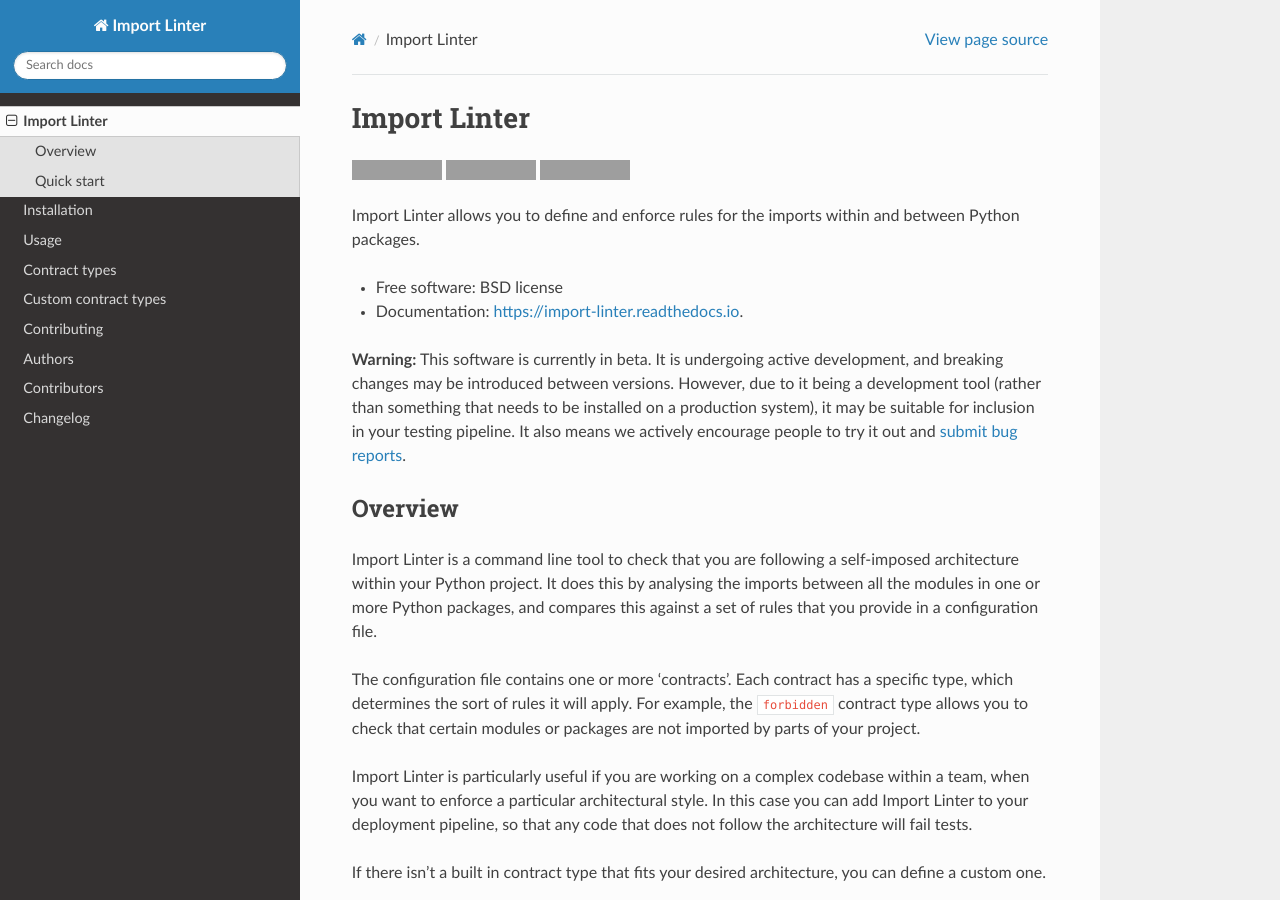
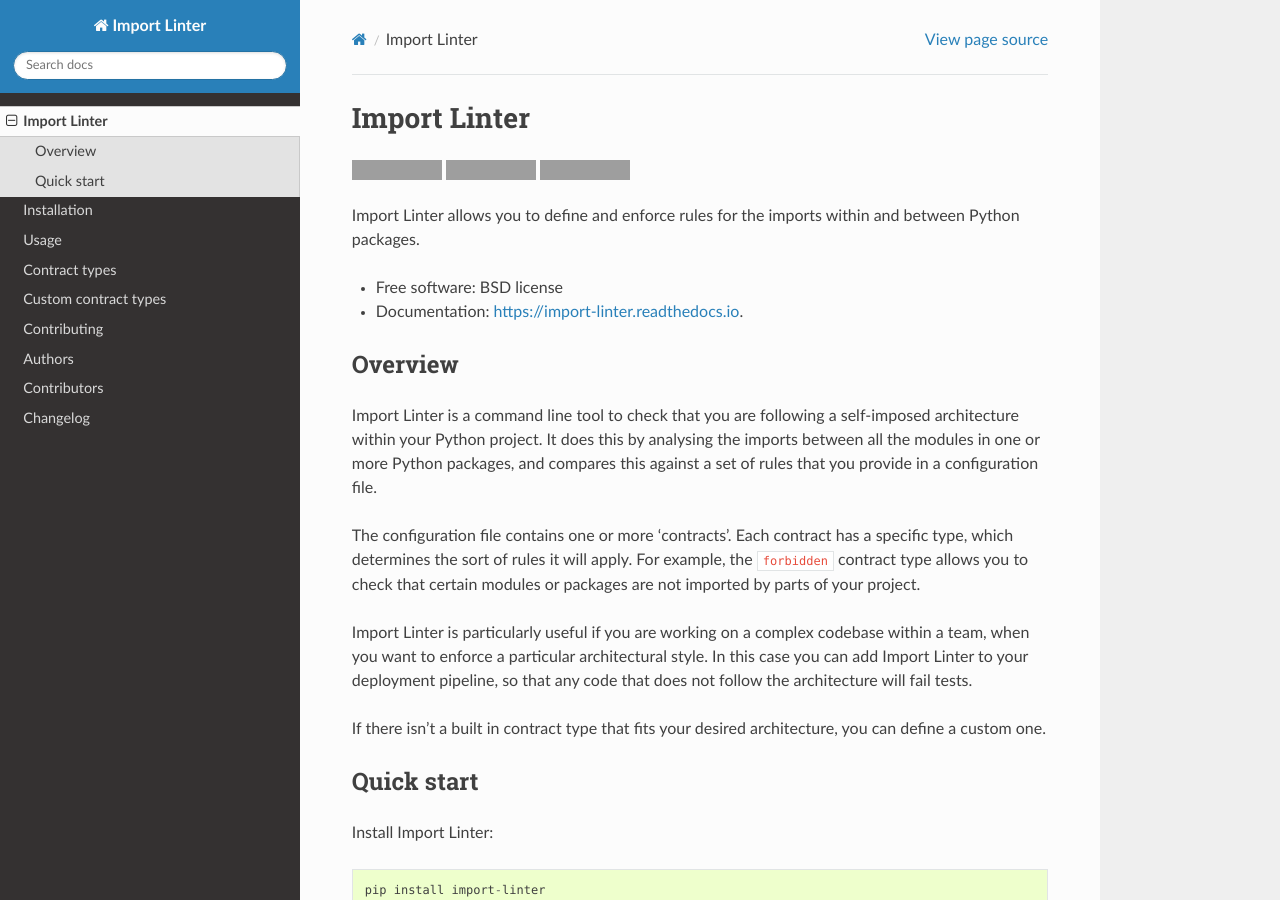
Before and after one commit to seddonym/import-linter, a Sphinx documentation site: the page built from docs/readme.rst, in a window 1280 px wide and 900 px high. Built offline with Sphinx 7.4.7 and the Read the Docs theme 2.0.0, drawn with Linux system fonts in a browser that asks for light colours; grey boxes are pictures that could not be loaded.

```diff
--- a/README.rst
+++ b/README.rst
@@ -17,13 +17,6 @@ Import Linter allows you to define and enforce rules for the imports within and
 
 * Free software: BSD license
 * Documentation: https://import-linter.readthedocs.io.
-
-**Warning:** This software is currently in beta. It is undergoing active development, and breaking changes may be
-introduced between versions. However, due to it being a development tool (rather than something that needs to be
-installed on a production system), it may be suitable for inclusion in your testing pipeline. It also means we actively
-encourage people to try it out and `submit bug reports`_.
-
-.. _submit bug reports: https://import-linter.readthedocs.io/en/latest/contributing.html#bug-reports
 
 Overview
 --------
--- a/docs/conf.py
+++ b/docs/conf.py
@@ -27,7 +27,7 @@ author = 'David Seddon'
 # The short X.Y version
 version = ''
 # The full version, including alpha/beta/rc tags
-release = '1.0b5'
+release = '1.0'
 
 
 # -- General configuration ---------------------------------------------------
--- a/setup.py
+++ b/setup.py
@@ -16,7 +16,7 @@ def read(*names, **kwargs):
 
 setup(
     name="import-linter",
-    version="1.0b5",
+    version="1.0",
     license="BSD 2-Clause License",
     description="Enforces rules for the imports within and between Python packages.",
     long_description=read("README.rst"),
@@ -34,7 +34,7 @@ setup(
     zip_safe=False,
     classifiers=[
         # complete classifier list: http://pypi.python.org/pypi?%3Aaction=list_classifiers
-        "Development Status :: 4 - Beta",
+        "Development Status :: 5 - Production/Stable",
         "Intended Audience :: Developers",
         "License :: OSI Approved :: BSD License",
         "Operating System :: Unix",
--- a/src/importlinter/__init__.py
+++ b/src/importlinter/__init__.py
@@ -1,4 +1,4 @@
-__version__ = "1.0b5"
+__version__ = "1.0"
 
 from .application import output  # noqa
 from .domain import fields  # noqa
```
